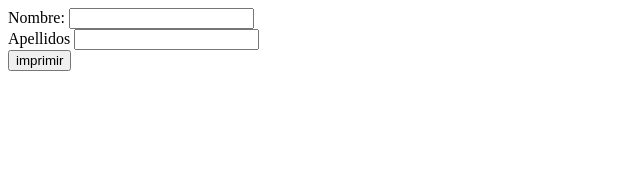
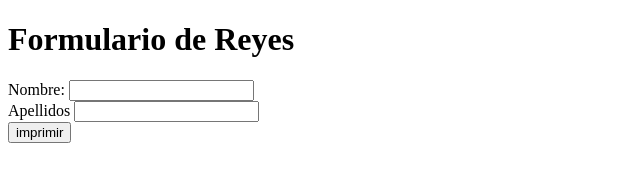
Before and after one commit to mariopruebasgit/prueba-version3, a plain HTML site: page index.html in a window 1280 px wide. Shown: the whole page, without its empty margins (0-640 px from the left). Drawn offline with Linux system fonts and the light colour scheme.

Commit message:
h1 añadido en index.html

```diff
--- a/index.html
+++ b/index.html
@@ -7,6 +7,7 @@
   </head>
   <body>
 
+    <h1>Formulario de Reyes</h1>
       <div>
         <label for="nombre">Nombre: </label>
         <input type="text" name="" id="nombre" />
@@ -18,6 +19,8 @@
       <input type="button" value="imprimir" onclick="visualizar()"/>
       <div id="contenedor-resultado"></div>
 
+
+
 	 <script src="/js/dom.js"></script>
   </body>
 </html>
```
